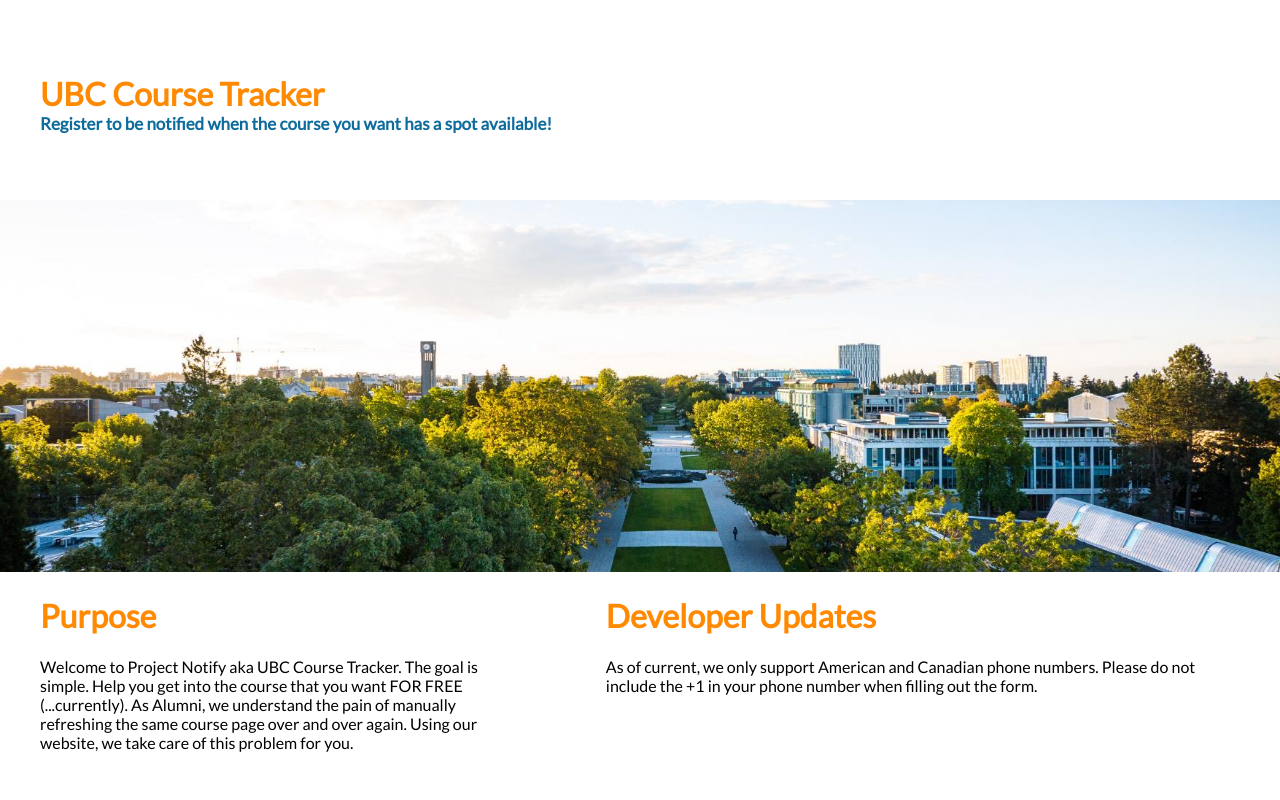
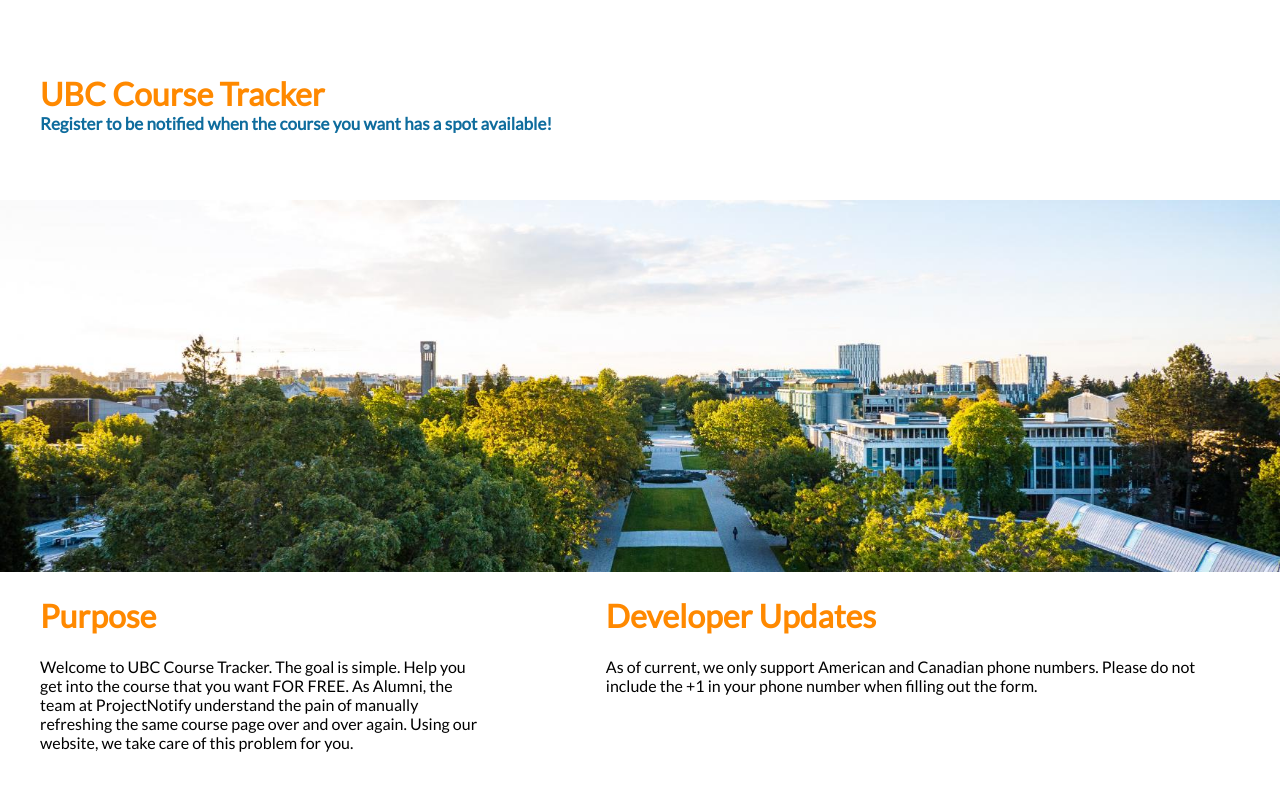
Before and after one commit to Weswwn/projectnotifyv2, a React app: page / in a window 1280 px wide. Shown: the top 800 px of the page. Built offline with nearby package versions, Linux system fonts and the light colour scheme.

Commit message:
Updating HomePage Details

```diff
--- a/src/app/components/HomePage/Homepage.jsx
+++ b/src/app/components/HomePage/Homepage.jsx
@@ -15,7 +15,7 @@
 
     return (
         <div id='homepage-container'>
-            <img style={{width: '100%'}}src={headerImage}></img>
+            <img style={{ width: '100%' }} src={headerImage}></img>
 
             <div className="homepage-content-container">
 
@@ -23,9 +23,9 @@
                     <div className="welcome-text-section-container">
                         <h1>Purpose</h1>
                         <div>
-                        Welcome to Project Notify aka UBC Course Tracker. The goal is simple. Help you
-                        get into the course that you want FOR FREE (...currently). As Alumni, we understand the pain
-                        of manually refreshing the same course page over and over again. Using our website, we take care of this problem for you.
+                            Welcome to UBC Course Tracker. The goal is simple. Help you
+                            get into the course that you want FOR FREE. As Alumni, the team at ProjectNotify understand the pain
+                            of manually refreshing the same course page over and over again. Using our website, we take care of this problem for you.
                         </div>
                     </div>
                     <div className="dev-updates-container">
```
